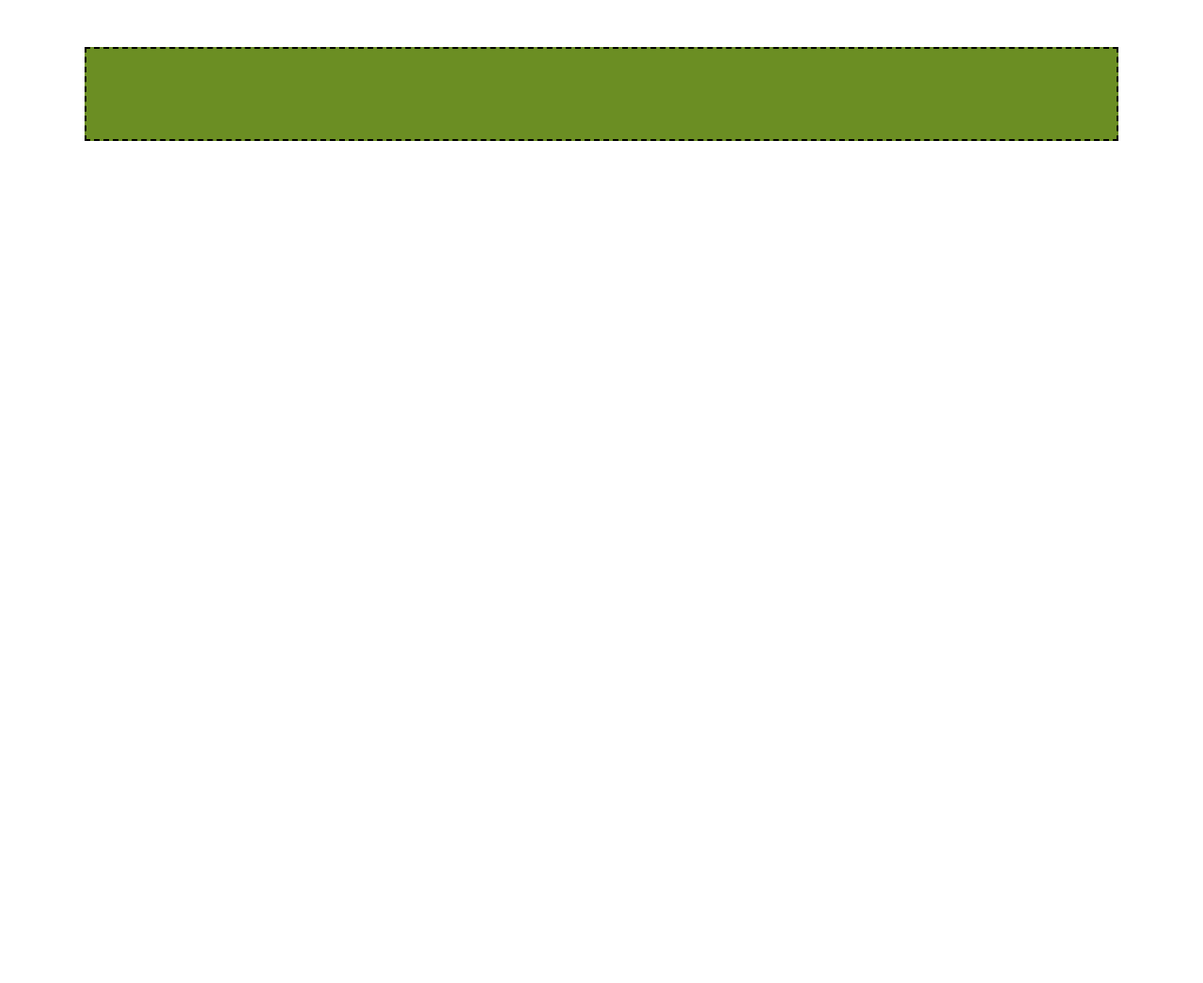
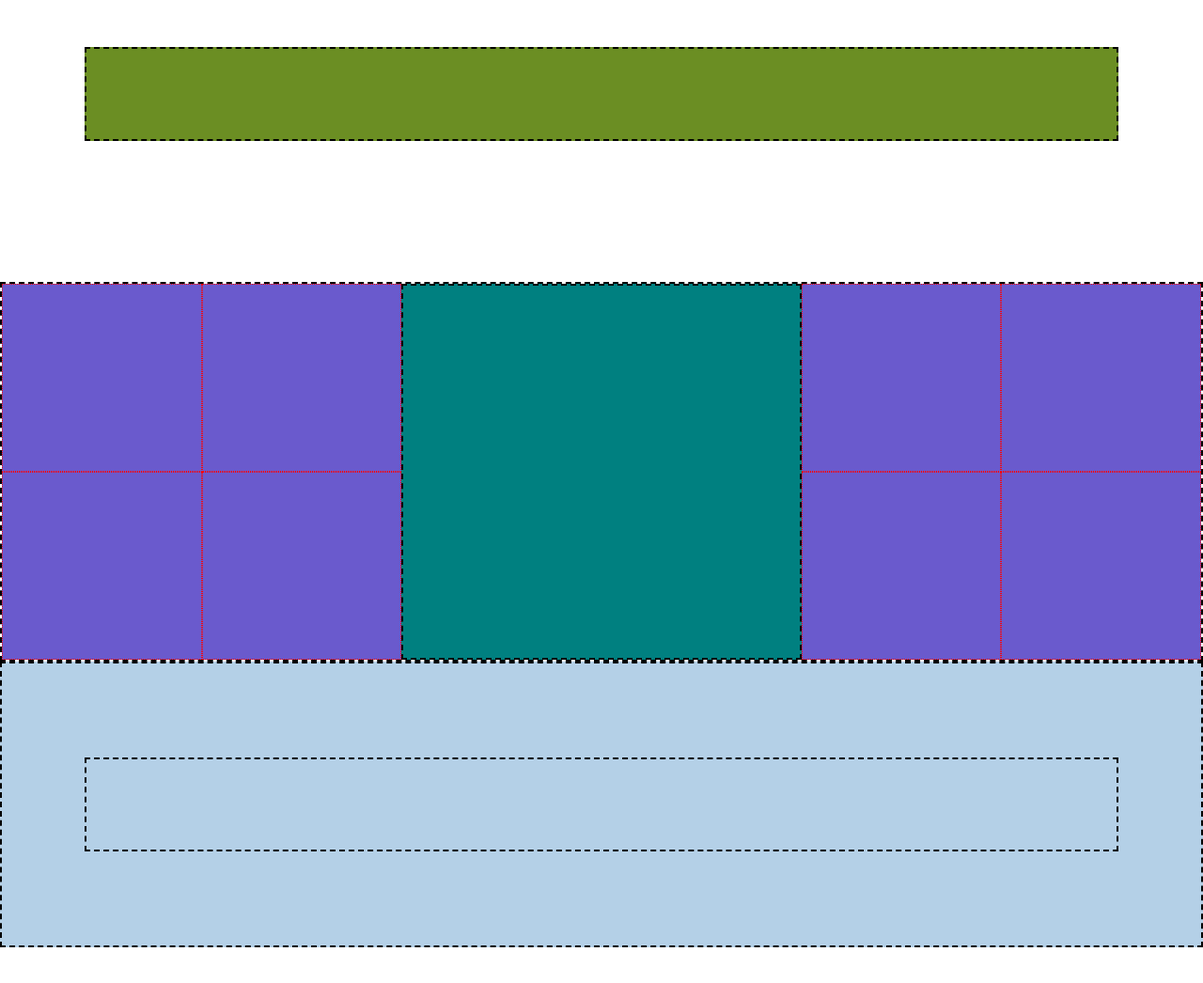
Before and after one commit to AndreaLivornese/htmlcss-dropbox, a plain HTML site: page index.html in a window 1280 px wide. Shown: the part 3878-4924 px from the top of the page at 94% size. Before the commit the page ends 4178 px from the top, so only its background shows below. Drawn offline with Linux system fonts and the light colour scheme.

Commit message:
fine blocco delle aziende membre

```diff
--- a/css/style.css
+++ b/css/style.css
@@ -185,4 +185,50 @@ section{
 
 /* fine info business */
 
+
+/* info membri */
+
+
+.left-right-company-box, .center-company-box{
+    height: 400px;
+    /* test */
+    width: calc(100% / 3);
+}
+
+.left-right-company-box{
+    background-color: slateblue;
+}
+
+.center-company-box{
+    background-color: teal;
+}
+
+.left-right-company-box.row{
+    flex-wrap: wrap;
+}
+
+.company{
+    width: 50%;
+    height: 50%;
+
+    border: 1px dotted red;
+
+}
+
+.team.row{
+    flex-wrap: wrap;
+}
+
+.bottom-company-box{
+    padding: 100px 0;
+    background-color: #b4d0e7;
+}
+
+.bottom-company-box .container{
+    height: 100px;
+    /* test */
+}
+/* fine info membri */
+
+
 /* fine main */
--- a/index.html
+++ b/index.html
@@ -122,6 +122,35 @@
         <!-- fine info dropbox business -->
 
 
+        <!-- aziende membri -->
+        <section>
+            <div class="team row border">
+                <div class="left-right-company-box row">
+                    <div class="company"></div>
+                    <div class="company"></div>
+                    <div class="company"></div>
+                    <div class="company"></div>
+                </div>
+                <div class="center-company-box border"></div>
+                <div class="left-right-company-box row">
+                    <div class="company"></div>
+                    <div class="company"></div>
+                    <div class="company"></div>
+                    <div class="company"></div>
+                </div>
+
+            </div>
+            <div class="bottom-company-box border">
+                <div class="container border"></div>
+        </div>
+        </section>
+        <!-- aziende membri -->
+
+        <!-- question -->
+        <section>
+
+        </section>
+        <!-- fine question -->
 
     </main>
     <!-- fine main -->
```
